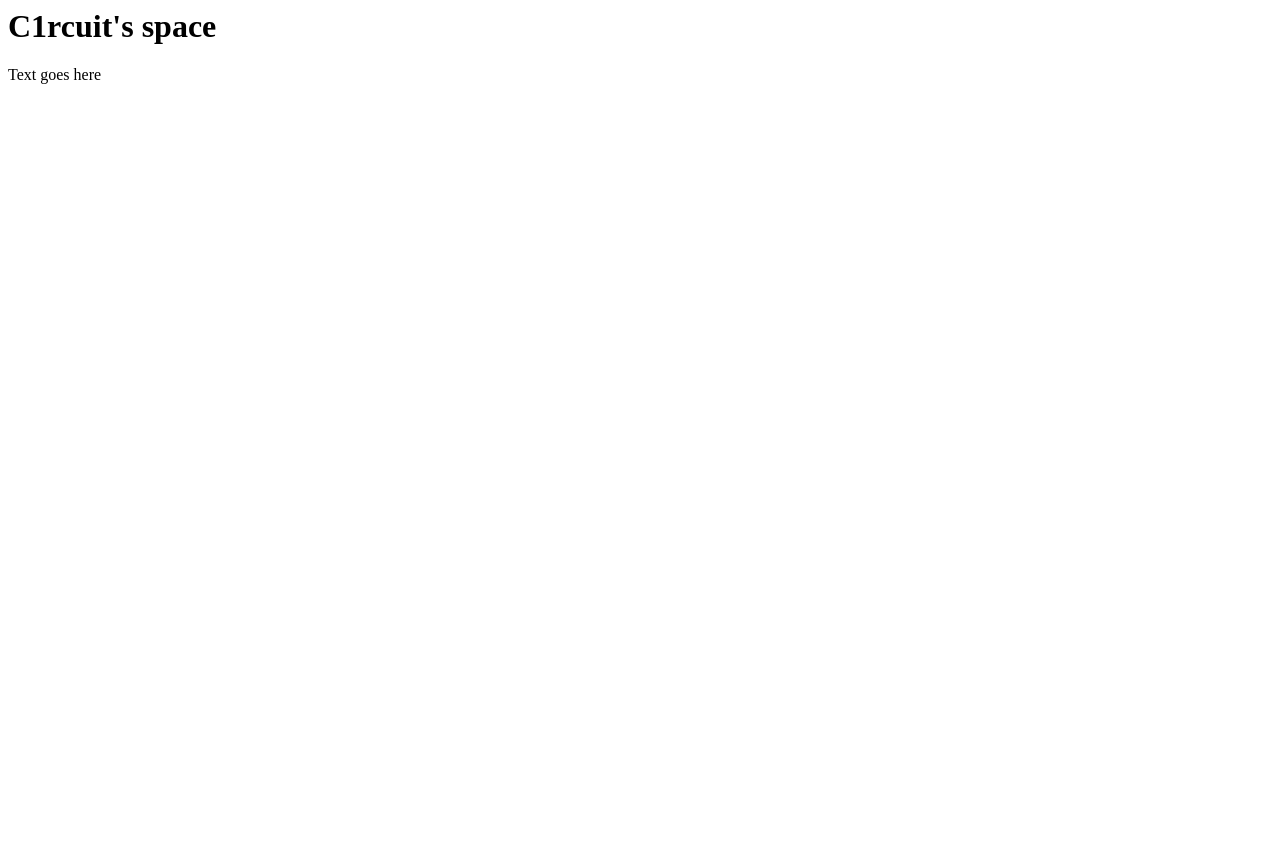
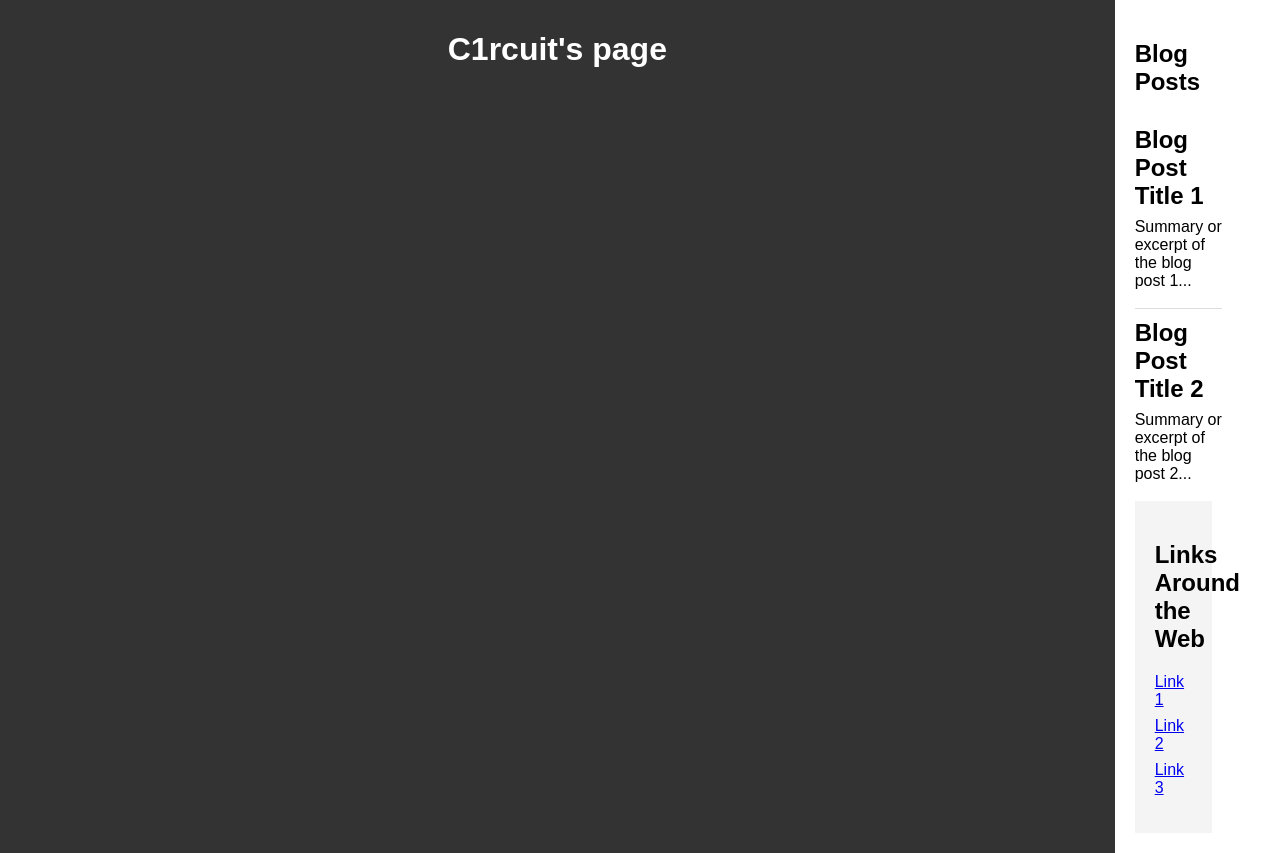
Before and after one commit to C1rcuit/C1rcuit, a plain HTML site: page index.html in a window 1280 px wide. Before the commit the page ends 800 px from the top, so only its background shows below. Drawn offline with Linux system fonts and the light colour scheme.

Commit message:
Update index.html

```diff
--- a/index.html
+++ b/index.html
@@ -1,10 +1,87 @@
-<html>
-	<h1>
-		C1rcuit's space
-	</h1>
-	<body>
-		<p>
-			Text goes here
-		</p>
-	</body>
+<!DOCTYPE html>
+<html lang="en">
+<head>
+    <meta charset="UTF-8">
+    <meta name="viewport" content="width=device-width, initial-scale=1.0">
+    <title>C1rcuit's page</title>
+    <style>
+        body {
+            font-family: Arial, sans-serif;
+            margin: 0;
+            padding: 0;
+            display: flex;
+            flex-direction: row;
+        }
+        header {
+            background-color: #333;
+            color: white;
+            padding: 10px;
+            text-align: center;
+            width: 100%;
+        }
+        main {
+            flex: 1;
+            padding: 20px;
+        }
+        .content {
+            width: 70%;
+        }
+        .sidebar {
+            width: 30%;
+            padding: 20px;
+            background-color: #f4f4f4;
+        }
+        .blog-post {
+            border-bottom: 1px solid #ddd;
+            padding: 10px 0;
+        }
+        .blog-post:last-child {
+            border-bottom: none;
+        }
+        .blog-post h2 {
+            margin: 0;
+            font-size: 1.5em;
+        }
+        .blog-post p {
+            margin: 0.5em 0;
+        }
+        .links {
+            list-style: none;
+            padding: 0;
+        }
+        .links li {
+            margin: 0.5em 0;
+        }
+    </style>
+</head>
+<body>
+    <header>
+        <h1>C1rcuit's page</h1>
+    </header>
+    <main>
+        <div class="content">
+            <section>
+                <h2>Blog Posts</h2>
+                <article class="blog-post">
+                    <h2>Blog Post Title 1</h2>
+                    <p>Summary or excerpt of the blog post 1...</p>
+                </article>
+                <article class="blog-post">
+                    <h2>Blog Post Title 2</h2>
+                    <p>Summary or excerpt of the blog post 2...</p>
+                </article>
+                <!-- Add more blog posts here -->
+            </section>
+        </div>
+        <aside class="sidebar">
+            <h2>Links Around the Web</h2>
+            <ul class="links">
+                <li><a href="#">Link 1</a></li>
+                <li><a href="#">Link 2</a></li>
+                <li><a href="#">Link 3</a></li>
+                <!-- Add more links here -->
+            </ul>
+        </aside>
+    </main>
+</body>
 </html>
```
